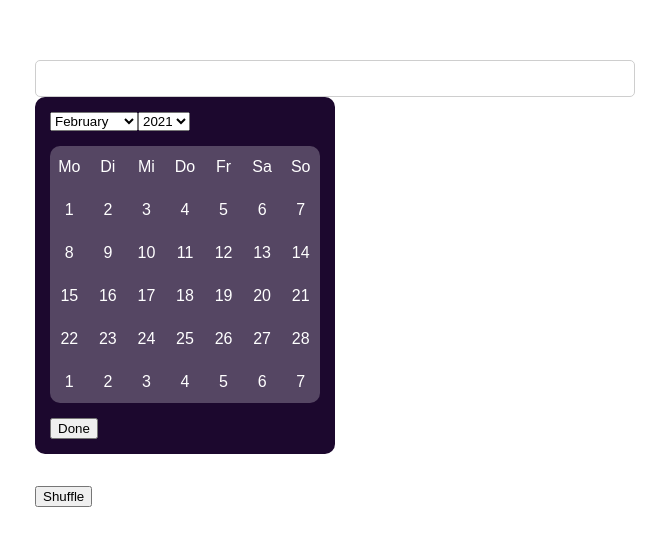
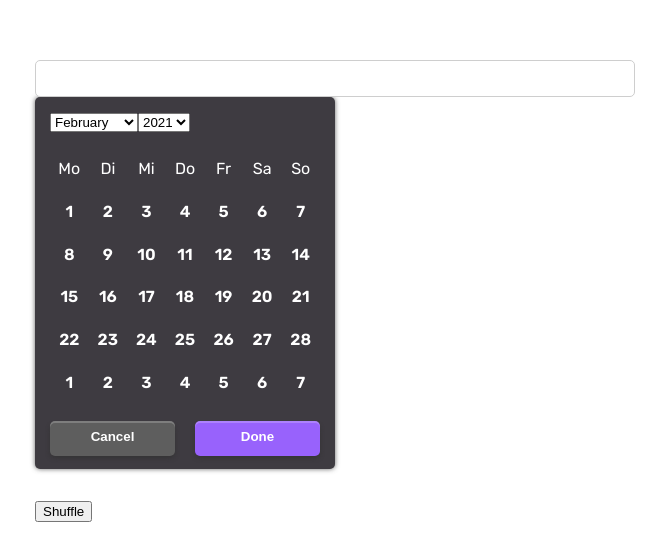
Before and after one commit to alexanderaeppli/Vue-Todo, a Vue app: page / in a window 1280 px wide. Shown: the top 560 px of the page, without its empty margins (305-971 px from the left). Built offline with nearby package versions, Linux system fonts and the light colour scheme.

Commit message:
button style and colors

```diff
--- a/public/index.html
+++ b/public/index.html
@@ -5,6 +5,8 @@
     <meta http-equiv="X-UA-Compatible" content="IE=edge">
     <meta name="viewport" content="width=device-width,initial-scale=1.0">
     <link rel="icon" href="<%= BASE_URL %>favicon.ico">
+    <link rel="preconnect" href="https://fonts.gstatic.com">
+    <link href="https://fonts.googleapis.com/css2?family=Rubik:wght@400;600&display=swap" rel="stylesheet">
     <title><%= htmlWebpackPlugin.options.title %></title>
   </head>
   <body>
--- a/src/components/CalendarDatePicker.vue
+++ b/src/components/CalendarDatePicker.vue
@@ -29,6 +29,7 @@
           class="calendar__date"
           :class="{
             'calendar__date--today': today.valueOf() === day.valueOf(),
+            'calendar__date--selected': today.valueOf() === selectedDay.valueOf(),
           }"
           v-for="day in month"
           :key="day.valueOf()"
@@ -38,7 +39,8 @@
       </div>
     </div>
     <div class="datepicker__footer">
-      <button class="datepicker__button--primary">Done</button>
+      <button class="datepicker__button--secondary">Cancel</button>
+      <button class="datepicker__button">Done</button>
     </div>
   </div>
 </template>
@@ -64,7 +66,7 @@ export default {
       dayStrings: ['Mo', 'Di', 'Mi', 'Do', 'Fr', 'Sa', 'So'],
       startingYear: 2010,
       numberOfYears: 20,
-      selectedDay: 1,
+      selectedDay: '',
       selectedMonth: 1,
       selectedYear: 2021,
     };
@@ -106,22 +108,89 @@ export default {
 </script>
 
 <style lang="scss">
+@use 'sass:color';
+
+$color_primary: #9862fc;
+$color_primary--shading: color.scale($color_primary, $lightness: 20%);
+$color_grey: #5e5e5e;
+$color_grey--shading: color.scale($color_grey, $lightness: 20%);
+
 .datepicker {
-  background-color: rgb(28, 8, 46);
+  background-color: #3e3b41;
   max-width: 300px;
-  font-family: 'Source Sans', sans-serif;
-  border-radius: 10px;
+  font-family: 'Rubik', sans-serif;
+  border-radius: 5px;
+  box-shadow: 0px 0px 5px 0px rgba(50, 50, 50, 0.75);
 
   &__header,
   &__footer {
     padding: 15px;
+  }
+
+  &__footer {
+    display: flex;
+    justify-content: center;
+  }
+
+  &__button {
+    padding: 8px 20px 10px;
+    margin-top: 2px;
+    border-radius: 5px;
+    border: none;
+    position: relative;
+    background-color: $color_primary--shading;
+    z-index: 1;
+    color: white;
+    box-shadow: 0px 4px 4px 0px rgba(50, 50, 50, 0.75);
+    margin-left: 20px;
+    font-weight: 600;
+    width: 100%;
+
+    &::after {
+      content: '';
+      position: absolute;
+      width: 100%;
+      height: 100%;
+      top: 2px;
+      left: 0;
+      border-radius: 5px;
+      z-index: -1;
+      background-color: $color_primary;
+    }
+
+    &:hover,
+    &:focus {
+      background-color: color.scale($color_primary--shading, $lightness: 20%);
+
+      &::after {
+        background-color: color.scale($color_primary, $lightness: 20%);
+      }
+    }
+
+    &--secondary {
+      @extend .datepicker__button;
+      margin-left: unset;
+      background-color: $color_grey--shading;
+
+      &::after {
+        background-color: $color_grey;
+      }
+
+      &:hover,
+      &:focus {
+        background-color: color.scale($color_grey--shading, $lightness: 20%);
+
+        &::after {
+          background-color: color.scale($color_grey, $lightness: 20%);
+        }
+      }
+    }
   }
 }
 
 .calendar {
   margin: 0 15px;
   border-radius: 10px;
-  background-color: rgba(255, 255, 255, 0.25);
 
   &__inner {
     display: grid;
@@ -140,9 +209,19 @@ export default {
     display: flex;
     align-items: center;
     justify-content: center;
+    font-weight: 600;
+    border-radius: 10px;
 
     &--today {
-      border: black 2px solid;
+      border: $color_grey 3px solid;
+    }
+
+    &--selected {
+      border: $color_primary 3px solid;
+    }
+
+    &--title {
+      font-weight: 400;
     }
   }
 }
```
